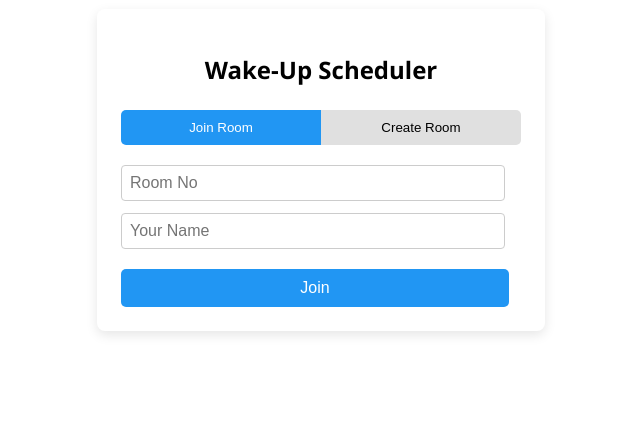
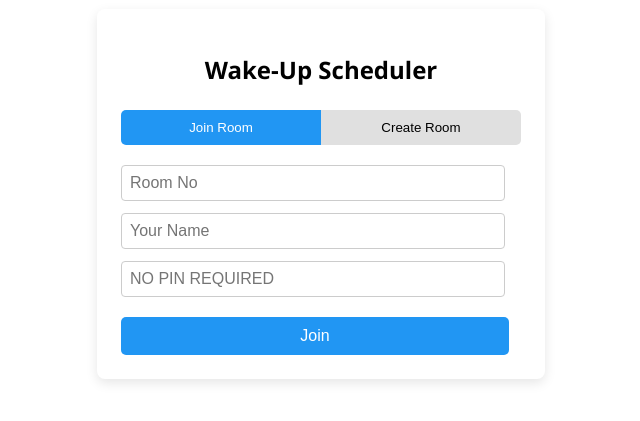
Before and after one commit to Aarizqureshi/NapMap, a React (Create React App) app: page / in a window 1280 px wide. Shown: the part 111-532 px from the top of the page, without its empty margins (319-959 px from the left). Built offline with nearby package versions, Linux system fonts and the light colour scheme; no server answers.

Commit message:
placeholder changed

```diff
--- a/src/components/RoomSelector.js
+++ b/src/components/RoomSelector.js
@@ -252,17 +252,21 @@ export default function RoomSelector({ onRoomJoin }) {
       />
 
       {/* PIN input */}
-      {mode === "create" && (
+      {mode === "join" && (
   <input
-          placeholder="PIN"
+    placeholder={requiresPin ? "Room PIN" : "NO PIN REQUIRED"}
     type="password"
     value={pinInput}
     onChange={(e) => {
+      // Prevent input if PIN not required
+      if (requiresPin) {
         setPinInput(e.target.value.trim());
         setError("");
+      }
     }}
     style={inputStyle}
     spellCheck="false"
+    readOnly={!requiresPin}  // Make read-only if PIN not required
   />
 )}
       {mode === "join" && requiresPin && (
```
Lines whose indentation alone changed are shown as unchanged.
